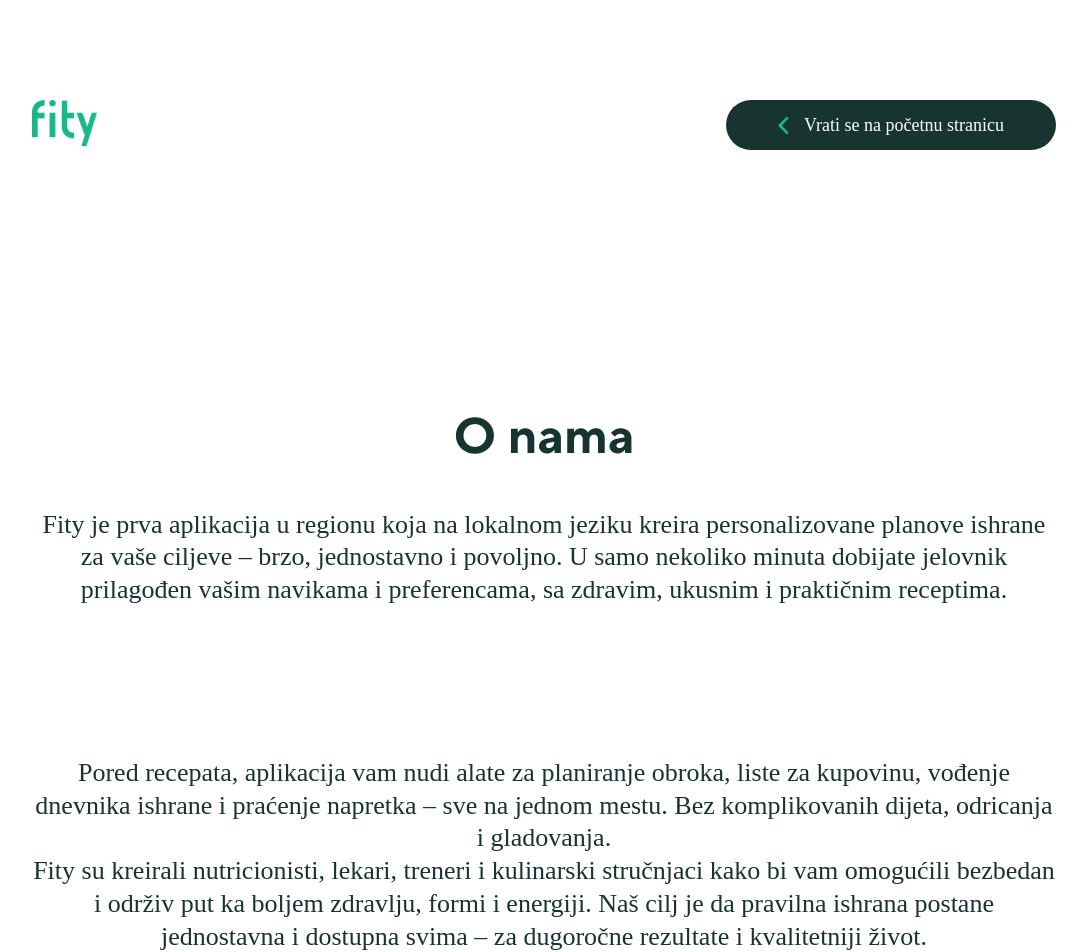
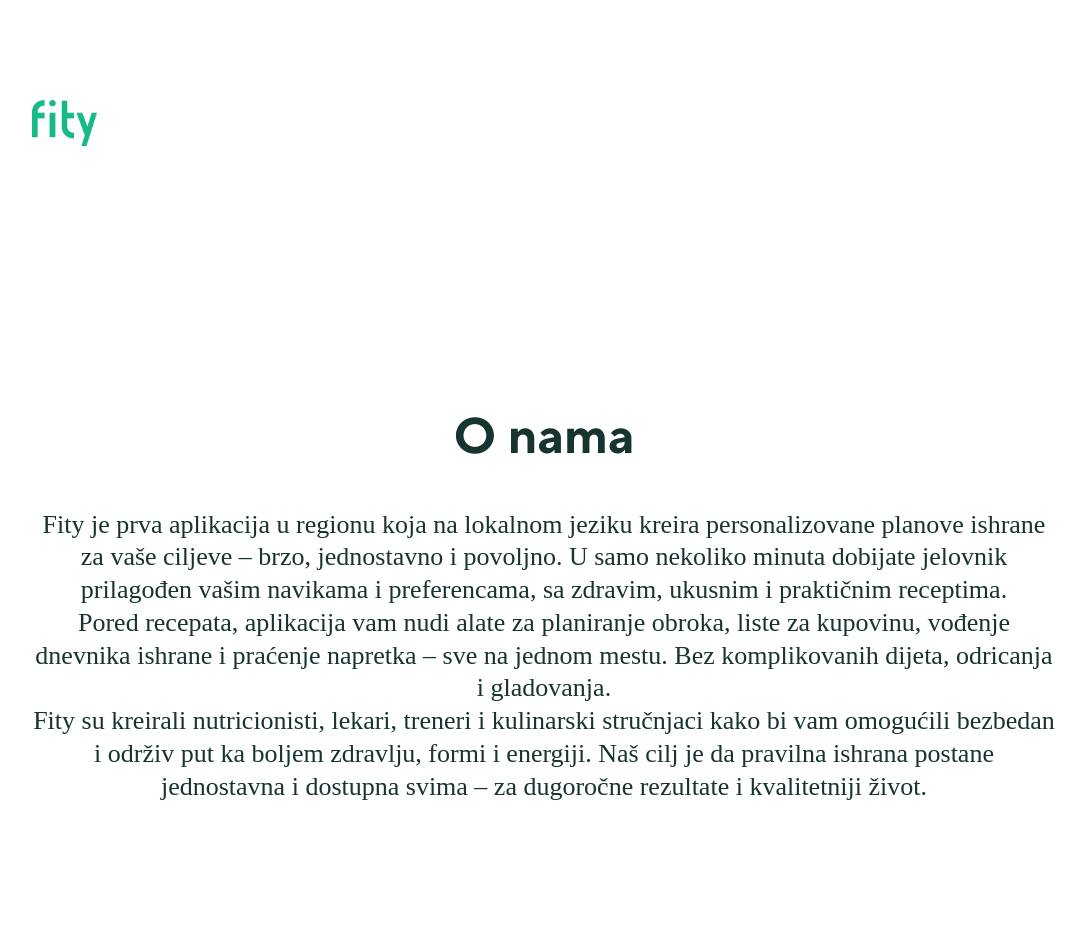
Before and after one commit to JankoB1/fity-landing, a React (Create React App) app: page /o-nama in a window 1280 px wide. Shown: the top 952 px of the page, without its empty margins (96-1183 px from the left). Built offline with nearby package versions, Linux system fonts and the light colour scheme; a web font is replaced by a local one.

Commit message:
about us change

```diff
--- a/src/pages/AboutUs.tsx
+++ b/src/pages/AboutUs.tsx
@@ -9,12 +9,12 @@ function Thanks() {
             <div className="privacy-page">
                 <div className="policy-top">
                     <img src={logo} className="hero-logo w-[65px]" alt="logo"/>
-                    <a href="/"><img src={arrow} alt=""/>Vrati se na početnu stranicu</a>
+                    {/*<a href="/"><img src={arrow} alt=""/>Vrati se na početnu stranicu</a>*/}
                 </div>
                 <h1 style={{ paddingTop: '200px', textAlign: 'center' }}>O nama</h1>
-                <p style={{ textAlign: 'center', paddingBottom: '150px' }}>Fity je prva aplikacija u regionu koja na lokalnom jeziku kreira personalizovane planove ishrane za vaše ciljeve – brzo, jednostavno i povoljno. U samo nekoliko minuta dobijate jelovnik prilagođen vašim navikama i preferencama, sa zdravim, ukusnim i praktičnim receptima.</p>
+                <p style={{ textAlign: 'center' }}>Fity je prva aplikacija u regionu koja na lokalnom jeziku kreira personalizovane planove ishrane za vaše ciljeve – brzo, jednostavno i povoljno. U samo nekoliko minuta dobijate jelovnik prilagođen vašim navikama i preferencama, sa zdravim, ukusnim i praktičnim receptima.</p>
                 <p style={{ textAlign: 'center' }}>Pored recepata, aplikacija vam nudi alate za planiranje obroka, liste za kupovinu, vođenje dnevnika ishrane i praćenje napretka – sve na jednom mestu. Bez komplikovanih dijeta, odricanja i gladovanja.</p>
-                <p style={{ textAlign: 'center' }}>Fity su kreirali nutricionisti, lekari, treneri i kulinarski stručnjaci kako bi vam omogućili bezbedan i održiv put ka boljem zdravlju, formi i energiji. Naš cilj je da pravilna ishrana postane jednostavna i dostupna svima – za dugoročne rezultate i kvalitetniji život.</p>
+                <p style={{ textAlign: 'center', paddingBottom: '150px' }}>Fity su kreirali nutricionisti, lekari, treneri i kulinarski stručnjaci kako bi vam omogućili bezbedan i održiv put ka boljem zdravlju, formi i energiji. Naš cilj je da pravilna ishrana postane jednostavna i dostupna svima – za dugoročne rezultate i kvalitetniji život.</p>
             </div>
             <Footer></Footer>
         </>
```
